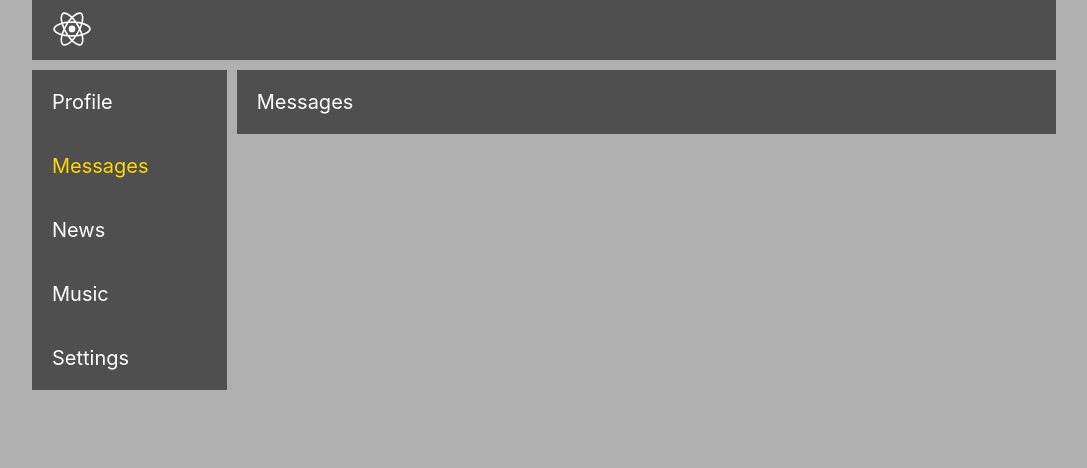
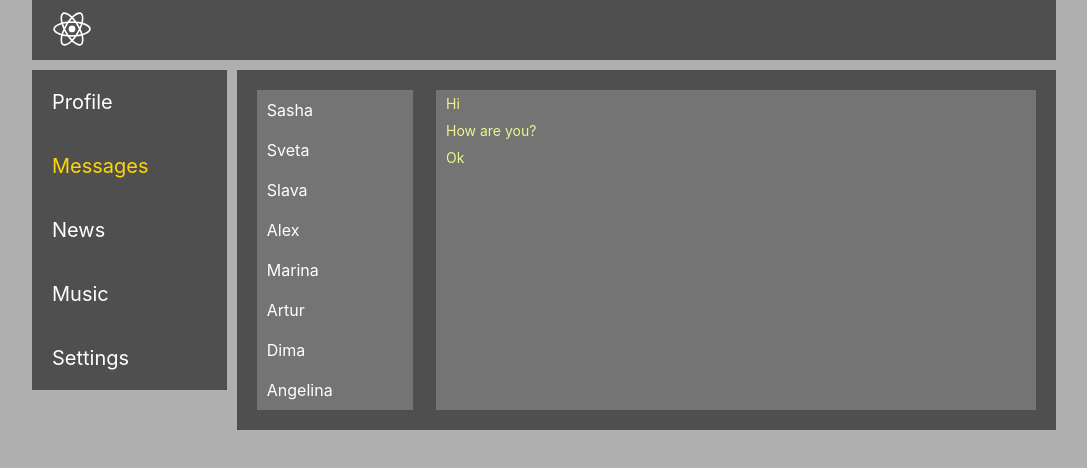
Before and after one commit to chelovek-zeml/react-first, a React (Create React App) app: page /messages in a window 1280 px wide. Shown: the top 468 px of the page, without its empty margins (96-1183 px from the left). Built offline with nearby package versions, Linux system fonts and the light colour scheme.

Commit message:
feat: added content on the page of Messages

```diff
--- a/src/main/main.jsx
+++ b/src/main/main.jsx
@@ -16,7 +16,7 @@ function Main() {
         <div className={s.profile}>
           <Routes>
             <Route path="/profile" element={<Profile/>} />
-            <Route path="/messages" element={<Messages/>} />
+            <Route path="/messages/*" element={<Messages/>} />
             <Route path="/music" element={<Music/>} />
             <Route path="/news" element={<News/>} />
             <Route path="/settings" element={<Settings/>} />
--- a/src/main/messages/messages.jsx
+++ b/src/main/messages/messages.jsx
@@ -1,11 +1,42 @@
 import s from "./messages.module.css";
+import { NavLink } from "react-router-dom";
+
+const SelectedLink = () => {
+  return (select) => (select.isActive ? s.active : s.a);
+};
+
+const Dialog = (props) => {
+  return (<div className={s.dialog__item}>
+    <NavLink className={SelectedLink()} to={`/messages/${props.id}`}>
+      {props.name}
+    </NavLink>
+  </div>);
+};
+
+const Message = (props) => {
+  return (<div className={s.dialog__message}>{props.message}</div>);
+}
 
 const Messages = () => {
-    return (
+  return (
+    <div className={s.dialogs}>
       <div className={s.dialog}>
-      Messages
+        <Dialog name="Sasha" id="1"/>
+        <Dialog name="Sveta" id="2"/>
+        <Dialog name="Slava" id="3"/>
+        <Dialog name="Alex" id="4"/>
+        <Dialog name="Marina" id="5"/>
+        <Dialog name="Artur" id="6"/>
+        <Dialog name="Dima" id="7"/>
+        <Dialog name="Angelina" id="8"/>
       </div>
-    );
-  }
+      <div className={s.dialog__messages}>
+        <Message message="Hi"/>
+        <Message message="How are you?"/>
+        <Message message="Ok"/>
+      </div>
+    </div>
+  );
+};
 
-  export default Messages;
+export default Messages;
--- a/src/main/messages/messages.module.css
+++ b/src/main/messages/messages.module.css
@@ -1,3 +1,39 @@
-.dialog{
+.dialogs{
+    display: flex;
+    justify-content: space-between;
     font-size: 2rem;
 }
+
+.dialog {
+    display: flex;
+    width: 20%;
+    flex-direction: column;
+    background-color: rgb(116, 116, 116);
+    font-size: 1.6rem;
+}
+
+.dialog__item {
+    margin: 10px;
+}
+
+.dialog__item a{
+    text-decoration: none;
+    color: white;
+}
+
+.dialog__item a.active {
+    color: gold;
+}
+
+.dialog__messages {
+    display: flex;
+    width: 77%;
+    flex-direction: column;
+    background-color: rgb(116, 116, 116);
+    font-size: 1.4rem;
+}
+
+.dialog__message {
+    margin: 5px 10px;
+    color: rgb(237, 243, 142);
+}
--- a/src/main/profile/profile.jsx
+++ b/src/main/profile/profile.jsx
@@ -1,12 +1,10 @@
-import s from "./profile.module.css";
-import foto from "../../assets/wallpaperflare.com_wallpaper.jpg"
 import MyPosts from "./myPosts/my-posts";
+import ProfileInfo from "./profileInfo/profile-info";
 
 function Profile() {
     return (
       <div>
-        <div className={s.img_montane}><img src={foto}></img></div>
-        <div>ava + description</div>
+        <ProfileInfo/>
         <MyPosts/>
       </div>
     );
--- a/src/main/profile/profile.module.css
+++ /dev/null
@@ -1,13 +0,0 @@
-
-
-.img_montane{
-    width: 100%;
-    height: 200px;
-    margin-bottom: 10px;
-}
-
-.img_montane img{
-    width: 100%;
-    height: 100%;
-    border: 2px solid rgb(179, 179, 179);
-}
--- /dev/null
+++ b/src/main/profile/profileInfo/profile-info.jsx
@@ -0,0 +1,15 @@
+import s from "./profile-info.module.css";
+import foto from "../../../assets/wallpaperflare.com_wallpaper.jpg"
+
+const ProfileInfo = () => {
+  return (
+    <div>
+      <div className={s.img_montane}>
+        <img src={foto} alt="img"></img>
+      </div>
+      <div>ava + description</div>
+    </div>
+  );
+};
+
+export default ProfileInfo;
--- /dev/null
+++ b/src/main/profile/profileInfo/profile-info.module.css
@@ -0,0 +1,11 @@
+.img_montane{
+    width: 100%;
+    height: 200px;
+    margin-bottom: 10px;
+}
+
+.img_montane img{
+    width: 100%;
+    height: 100%;
+    border: 2px solid rgb(179, 179, 179);
+}
```
